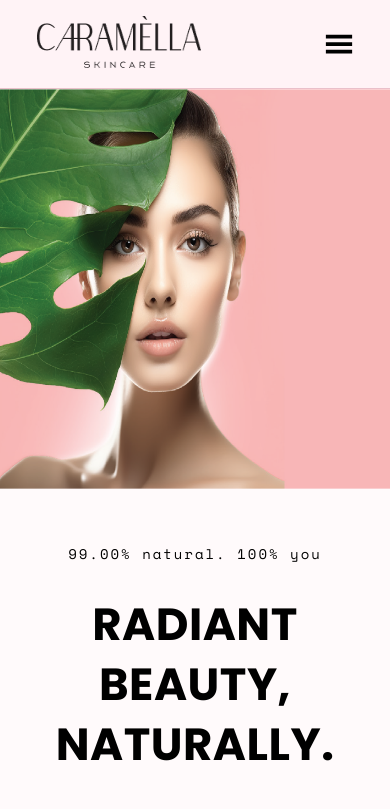
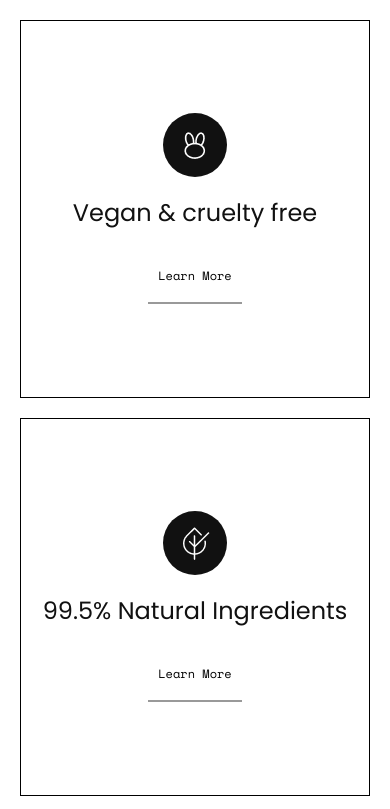
Before and after one commit to EngineerAhmedFaraz/digital_graphiks, a Next.js app: page / in a window 390 px wide. Shown: the top 809 px of the page. Built offline with nearby package versions, Linux system fonts and the light colour scheme.

Commit message:
responsive-design

```diff
--- a/src/app/components/cards/card2/card2.module.css
+++ b/src/app/components/cards/card2/card2.module.css
@@ -2,10 +2,7 @@
   width: 100%;
   max-width: 35.4rem;
   height: 377.78px;
-  border-top: 1px;
-  border-left: 1px;
-  border-right: 0;
-  border-bottom: 1px;
+  border-width: 1px 0px 1px 1px;
   border-style: solid;
   display: flex;
   flex-direction: column;
@@ -62,23 +59,35 @@
 
 /* responsive */
 
+@media (max-widh: 580px) {
+  .card2_wrapper {
+    max-width: 30rem;
+    border: 1px solid black;
+  }
+
+  .card2_title {
+    font-size: 18px !important;
+    line-height: 24px !important;
+  }
+}
+
 @media (max-width: 768px) {
   .card2_wrapper {
-    width: 18.4rem;
-    /* border: 1px solid black; */
+    max-width: 30rem;
+    border: 1px solid black;
   }
 }
 
 @media (max-width: 1024px) {
   .card2_wrapper {
-    width: 20.4rem;
-    /* border: 1px solid black; */
+    max-width: 30rem;
+    border: 1px solid black;
   }
 }
 
 @media (max-width: 1440px) {
   .card2_wrapper {
-    width: 29.4rem;
+    max-width: 30rem;
     border: 1px solid black;
   }
 }
--- a/src/app/components/footer/footer.module.css
+++ b/src/app/components/footer/footer.module.css
@@ -93,6 +93,8 @@
   border: 1px solid #0000004d;
   outline: none;
   display: flex;
+  justify-content: space-between;
+  overflow: hidden;
 }
 
 .footer_input {
@@ -109,7 +111,7 @@
 }
 
 .footer_SubBtn {
-  width: 50px;
+  width: 51px;
   height: 50px;
   border: 0;
   outline: none;
--- a/src/app/page.js
+++ b/src/app/page.js
@@ -15,7 +15,7 @@ import Result from "./section/result/Result";
 const Home = () => {
   return (
     <>
-      <Navbar />
+      {/* <Navbar />
       <Hero1 />
       <SellerCard />
       <Banner />
@@ -24,9 +24,9 @@ const Home = () => {
       <Contact />
       <Slider1 />
       <SpringCard />
-      <Blog />
+      <Blog /> */}
       <StepCard />
-      <Footer />
+      {/* <Footer /> */}
     </>
   );
 };
--- a/src/app/section/step_card/stepcard.module.css
+++ b/src/app/section/step_card/stepcard.module.css
@@ -1,15 +1,24 @@
 .stepCard_wrapper {
   width: 100%;
-  background: ghostwhite;
-  display: flex;
+  display: grid;
+  grid-template-columns: repeat(3, 1fr);
+  justify-content: center;
+  align-items: center;
   flex-wrap: wrap;
-  padding: 20px 0;
+}
+
+@media (max-width: 580px) {
+  .stepCard_wrapper {
+    grid-template-columns: repeat(1, 1fr) !important;
+    gap: 20px;
+    padding: 20px;
+  }
 }
 
 @media (max-width: 1024px) {
   .stepCard_wrapper {
-    justify-content: center;
-    align-items: center;
+    grid-template-columns: repeat(2, 1fr);
     gap: 20px;
+    padding: 20px;
   }
 }
```
